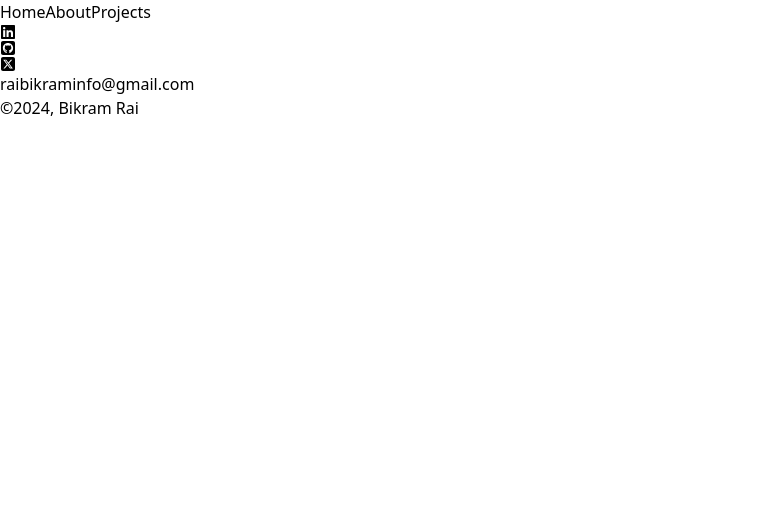
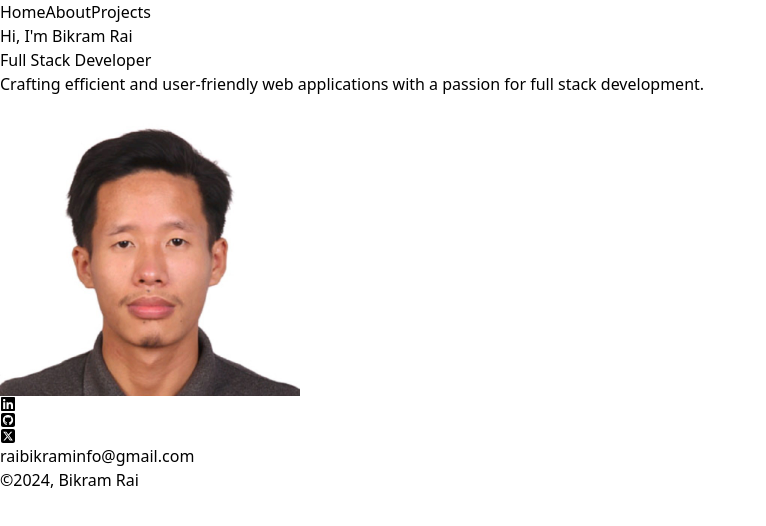
Before and after one commit to RaiBikram/Portfolio, a React (Vite) app: page / in a window 1280 px wide. Shown: the top 526 px of the page, without its empty margins (0-766 px from the left). Built offline with nearby package versions, Linux system fonts and the light colour scheme.

Commit message:
updae home path

```diff
--- a/src/App.jsx
+++ b/src/App.jsx
@@ -25,7 +25,7 @@
 
           {/* Routes */}
           <Routes>
-            <Route path="/home" element={<HeroSection />} />
+            <Route path="/" element={<HeroSection />} />
             <Route path="/about" element={<AboutSection />} />
             <Route path="/technologies" element={<Technologies />} />
             <Route path="/projects" element={<Projects />} />
```
